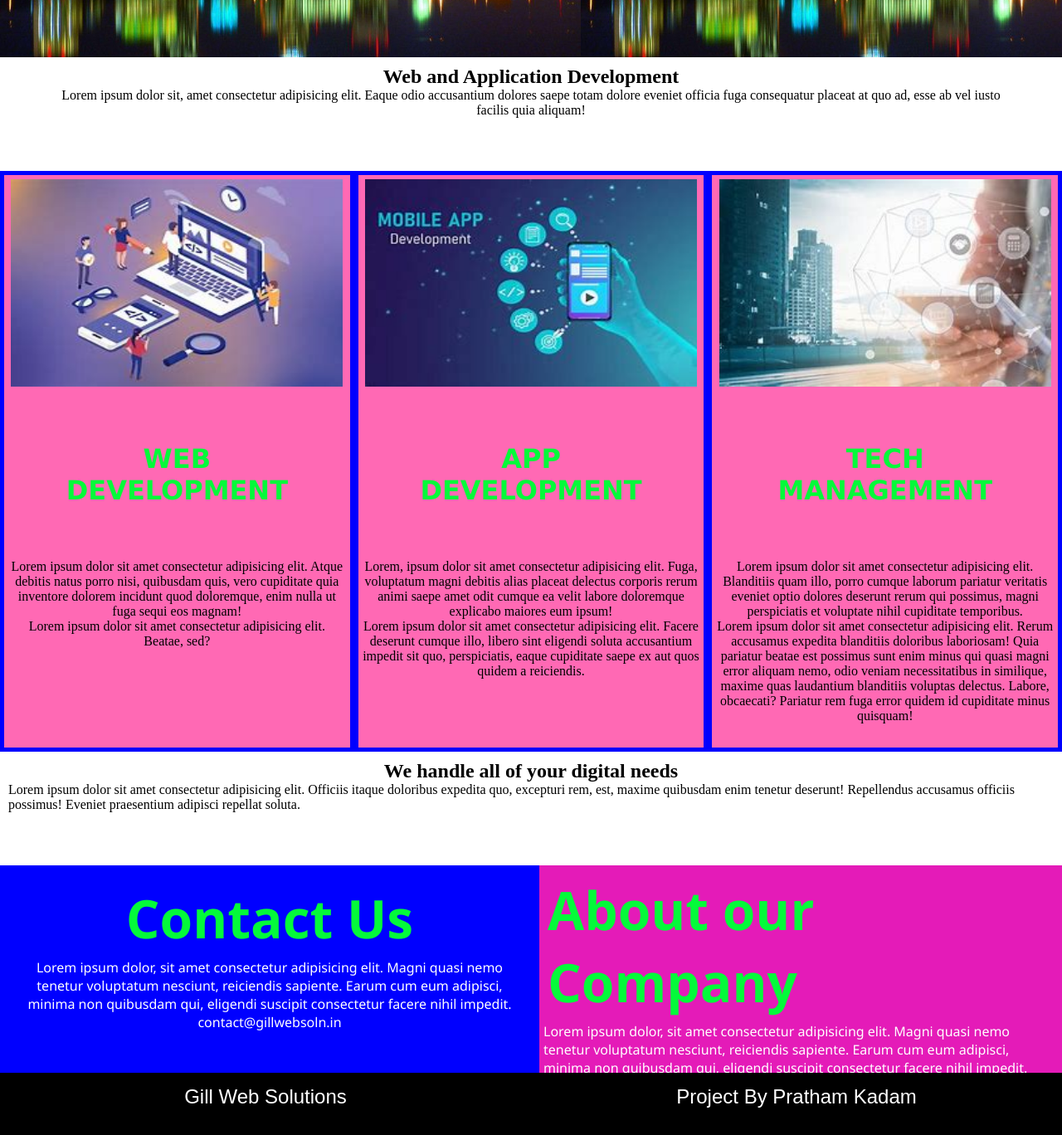
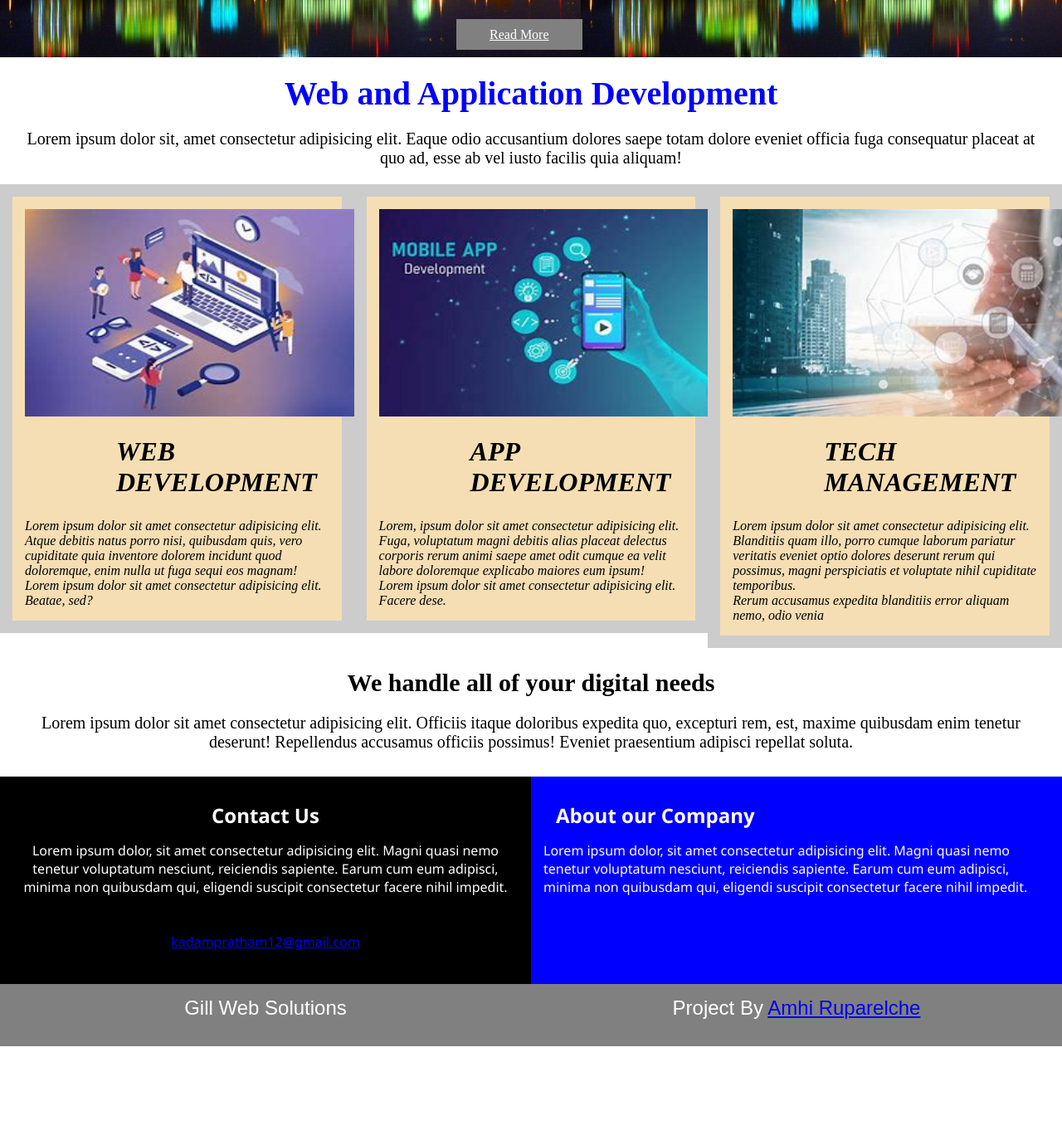
Before and after one commit to PrathamKadam12/GillWebSolutionsGabba, a plain HTML site: page index.html in a window 1280 px wide. Shown: the part 287-1655 px from the top of the page at 83% size. After the commit the page ends 1548 px from the top, so only its background shows below. Drawn offline with Linux system fonts and the light colour scheme.

Commit message:
second commit

```diff
--- a/Gill.css
+++ b/Gill.css
@@ -1,7 +1,7 @@
 *{
     margin: 0%;
 }
-h1{
+#headerone h1{
     padding-left:250px;
     color:rgb(4, 250, 58);
     font-size: 64px;
@@ -11,45 +11,55 @@ h1{
 #paraone{
     padding-left:100px;
     padding-right:100px;
-    color:pink;
+    color:white;
     font-size: 30px;
 }
 #headerone{
     background-image: url('imgfive.jpg');
+}
+
+.para2 h2{
+    text-align: center;
+   color: blue;
+   padding-top: 20px;
+   font-size: 40px;
+}
+.para2 p{
+    text-align: center;
+    padding: 20px;
+    font-size: 20px;
+}
+.test2{float: left;
+    width: 33.33%;
+    border: 15px solid #ccc;
+    padding: 15px;
+    box-sizing: border-box;
+    background-color: wheat;
+    color: black;
+    font-style: italic;
+    margin-bottom: 25px;
+   }
+
+.test2 h1{
+    padding-top: 20px;
+    padding-bottom: 25px;
+    margin-left: 110px;
+}
+#email{
+    font-size: 100px;
+}
 
 
-}
-h2{
+
+#para3 h2{
     text-align: center;
-}
-#paratwo{
-    text-align: center;
-    padding-left: 50px;
-    padding-right: 50px;
-}
-.test{
-    display: flex;
-    height: 700px;
-    background-color: hotpink;
-}
-
-.test2{
-    width: 33.3%;
-    border: blue solid 5px;
-    padding: 5px;
-    text-align: center;
+    font-size: 30px;
 
 }
-.test2 h1{
-    padding: 2em;
+#para3 p{
     text-align: center;
-    font: xx-large verdana;
-    font-weight: bold;
-}
-#parathree{
-    padding-right: 10px;
-    padding-left: 10px;
-
+    padding: 20px;
+    font-size: 20px;
 }
 .test3{
     display: flex;
@@ -59,26 +69,36 @@ h2{
 #feedback{
     padding: 15px;
     width: 50%;
-    background-color: blue;
+    background-color: black;
     color: white;
     text-align: center;
     font-family: 'Segoe UI', Tahoma, Geneva, Verdana, sans-serif;
-
-
 }
 
-#feedback h1{
-    padding: 5px;
+#feedback h2{
+    padding: 15px;
 }
 #about{
-    padding: 5px;
+    padding: 15px;
     width: 50%;
-    background-color: rgb(228, 27, 184);
+    background-color: blue;
     color: white;
     font-family: 'Segoe UI', Tahoma, Geneva, Verdana, sans-serif;
 }
-#about h1{
-    padding: 5px;
+#about h2{
+    padding: 15px;
+}
+.button{
+    background-color: gray;
+    color: white;
+    border: none;
+    padding: 10px 40px;
+    margin-left: 550px;
+}
+.button:hover{
+    background: blue;
+    color: white;
+
 }
 #endgame{
         display: flex;
@@ -86,7 +106,7 @@ h2{
 }
 
     #end1{
-        background-color: black;
+        background-color: gray;
         color: white;
         width: 50%;
         font-family: Arial, Helvetica, sans-serif;
--- a/index.html
+++ b/index.html
@@ -18,22 +18,21 @@
         <p id="paraone">
             Lorem ipsum dolor sit amet consectetur adipisicing elit.Blanditiis culpa mollitia nemo! Quas est saepe, aliquam reprehenderit atque consectetur eligendi rerum,molestiae voluptates quidem totam assumenda recusandae quasi optio aspernatur.
         </p>
-            <br>
-            <br>
+        <br>
+        <br>
+            <a href="#section" class="button">Read More</a>
             <br>
             <br>
         </header>
-            <div id="para2">
+            <div class="para2">
         <h2>Web and Application Development</h2>
 
-                <p id="paratwo">
+                <p>
                     Lorem ipsum dolor sit, amet consectetur adipisicing elit. Eaque odio accusantium dolores saepe totam dolore eveniet officia fuga consequatur placeat at quo ad, esse ab vel iusto facilis quia aliquam!
                 </p>
             </div>
-                <br>
-                    <br>
-                    <br>
-                <div class="test">
+
+                <div id="section" class="test">
 
 
 
@@ -48,41 +47,40 @@
                         <img src="imgseven.jpg" height="250px" width="400px">
                         <h1>APP DEVELOPMENT</h1>
                         <p>Lorem, ipsum dolor sit amet consectetur adipisicing elit. Fuga, voluptatum magni debitis alias placeat delectus corporis rerum animi saepe amet odit cumque ea velit labore doloremque explicabo maiores eum ipsum!</p>
-                        <p>Lorem ipsum dolor sit amet consectetur adipisicing elit. Facere deserunt cumque illo, libero sint eligendi soluta accusantium impedit sit quo, perspiciatis, eaque cupiditate saepe ex aut quos quidem a reiciendis.</p>
-
+                        <p>Lorem ipsum dolor sit amet consectetur adipisicing elit. Facere dese.</p>
 
                     </div>
                     <div class="test2">
                         <img src="imgeight.jpg" height="250px" width="400px">
                         <h1>TECH MANAGEMENT</h1>
                         <p>Lorem ipsum dolor sit amet consectetur adipisicing elit. Blanditiis quam illo, porro cumque laborum pariatur veritatis eveniet optio dolores deserunt rerum qui possimus, magni perspiciatis et voluptate nihil cupiditate temporibus.</p>
-                        <p>Lorem ipsum dolor sit amet consectetur adipisicing elit. Rerum accusamus expedita blanditiis doloribus laboriosam! Quia pariatur beatae est possimus sunt enim minus qui quasi magni error aliquam nemo, odio veniam necessitatibus in similique, maxime quas laudantium blanditiis voluptas delectus. Labore, obcaecati? Pariatur rem fuga error quidem id cupiditate minus quisquam!</p>
-                    </div>
+                        <p> Rerum accusamus expedita blanditiis  error aliquam nemo, odio venia</p>
+                       </div>
                 </div>
                 <div id="para3">
         <h2>We handle all of your digital needs</h2>
         <p>Lorem ipsum dolor sit amet consectetur adipisicing elit. Officiis itaque doloribus expedita quo, excepturi rem, est, maxime quibusdam enim tenetur deserunt! Repellendus accusamus officiis possimus! Eveniet praesentium adipisci repellat soluta.</p>
     </div>
-        <br>
-                    <br>
-                    <br>
+
         <div class="test3">
 
             <div id="feedback">
-                <h1>Contact Us</h1>
+                <h2>Contact Us</h2>
                 <p>Lorem ipsum dolor, sit amet consectetur adipisicing elit. Magni quasi nemo tenetur voluptatum nesciunt, reiciendis sapiente. Earum cum eum adipisci, minima non quibusdam qui, eligendi suscipit consectetur facere nihil impedit.</p>
-                <p>contact@gillwebsoln.in</p>
-            </div>
+               <br>
+               <br>
+                <a href="mailto:kadampratham12@gmail.com">kadampratham12@gmail.com</a>
+                </div>
             <div id="about">
                 <style text-decoration: white></style>
-                <h1>About our Company</h1>
+                <h2>About our Company</h2>
                 <p>Lorem ipsum dolor, sit amet consectetur adipisicing elit. Magni quasi nemo tenetur voluptatum nesciunt, reiciendis sapiente. Earum cum eum adipisci, minima non quibusdam qui, eligendi suscipit consectetur facere nihil impedit.</p>
 
             </div>
             </div>
             <div id="endgame">
                 <p id="end1">Gill Web Solutions</p>
-                <p id="end1">Project By Pratham Kadam</p>
+                <p id="end1">Project By <a href="https://www.ruparel.edu/index.php" target="_blank">Amhi Ruparelche </a></p>
             </div>
 
 
```
